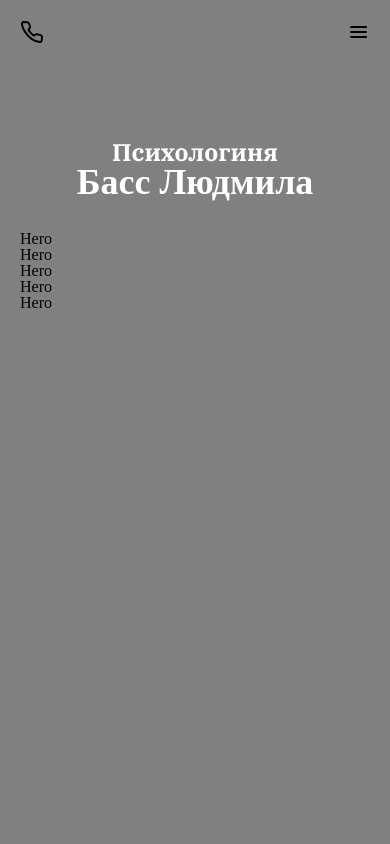
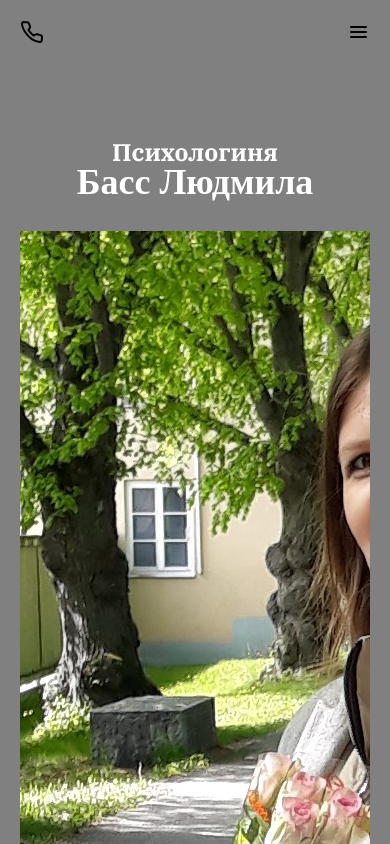
Before and after one commit to dmitruz/psychologist_liuda, a React (Create React App) app: page / in a window 390 px wide. Shown: the top 844 px of the page. Built offline with nearby package versions, Linux system fonts and the light colour scheme.

Commit message:
mobile menu done

```diff
--- /dev/null
+++ b/src/components/Hero/Hero.scss
@@ -0,0 +1,8 @@
+.hero {
+    box-sizing: border-box;
+    background-color: gray;
+    column-gap: 20px;
+    height: 100vh;
+    display: grid;
+    background-image: url(../images/liuda.jpg);
+}
--- a/src/components/Hero/Hero.tsx
+++ b/src/components/Hero/Hero.tsx
@@ -1,8 +1,10 @@
 import React from "react"
+import './Hero.scss';
+
 export const Hero = () => {
     return (
-        <div>
-            Hero
+        <div className="hero">
+
         </div>
     )
 }
--- a/src/components/MobileMenu/MobileMenu.scss
+++ b/src/components/MobileMenu/MobileMenu.scss
@@ -1,14 +1,31 @@
 .floating-menu {
     position: fixed;
+    width: 100%;
+    background-color: grey;
 }
 
 .menu-content {
     display: flex;
     flex-direction: column;
+
+    &__text {
+        font-family: "IBM Plex Serif", serif;
+        font-size: 24px;
+        font-weight: 400;
+
+    }
+
+    &__img {
+        width: 24px;
+        margin-left: 120px;
+    }
 }
+
+
 
 .menu__sociale {
     display: flex;
+    margin-top: 10px;
 }
 
 .menu__sociale-list {
--- a/src/components/MobileMenu/MobileMenu.tsx
+++ b/src/components/MobileMenu/MobileMenu.tsx
@@ -1,14 +1,17 @@
 import './MobileMenu.scss';
+import downArrow from '../images/down-arrow-multimedia-option.svg';
 
 export const MobileMenu = ({ handleCloseMenu }: { handleCloseMenu: () => void }) => {
     return (
         <div className="floating-menu">
             <button className="close-menu" onClick={handleCloseMenu}>X</button>
             <div className="menu-content">
-                <p>Menu Content</p>
-                <p>Menu Content</p>
-                <p>Menu Content</p>
-                <p>Menu Content</p>
+                <p className="menu-content__text">Про Мене</p>
+                <p className="menu-content__text">Послуги та ціни</p>
+                <p className="menu-content__text">Відгуки</p>
+                <p className="menu-content__text">Контакти
+                </p>
+                <img src={downArrow} alt="downArrow" className="menu-content__img" />
                 <div className="menu__sociale">
                     <ul className="menu__sociale-list">
                         <li className="menu__sociale-item">Facebook</li>
```
Also changed, not shown: src/components/Hero/Hero.module.css (deleted), src/components/images/down-arrow-multimedia-option.svg (added), src/components/images/liuda.jpg (added).
